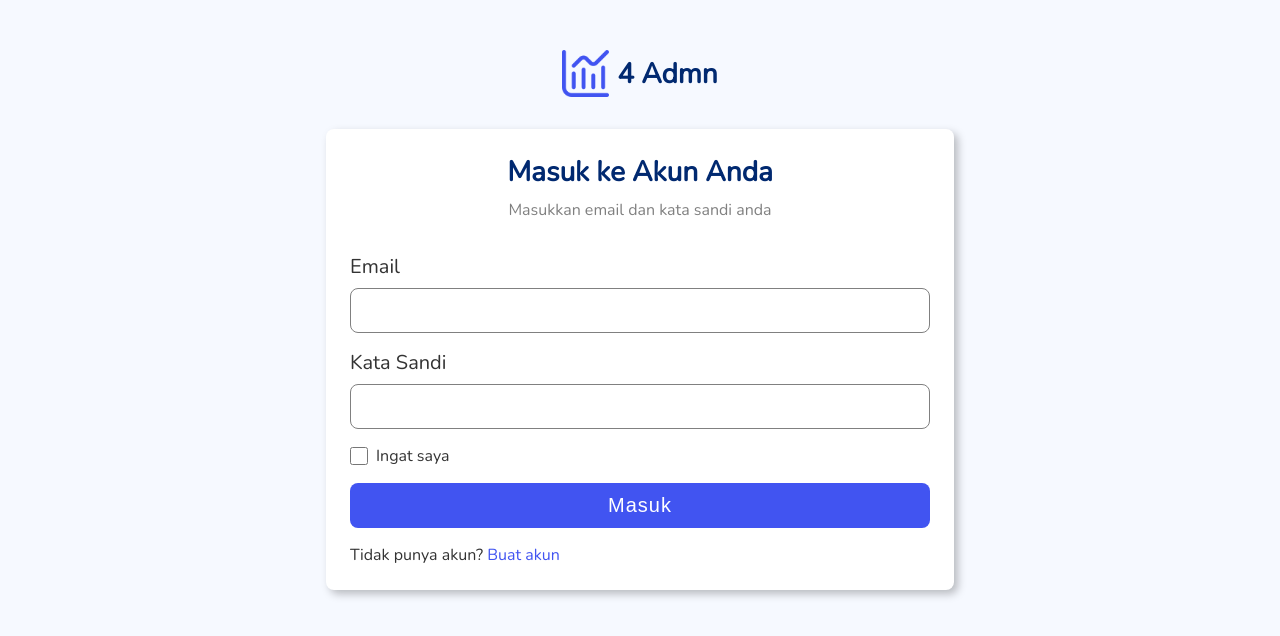
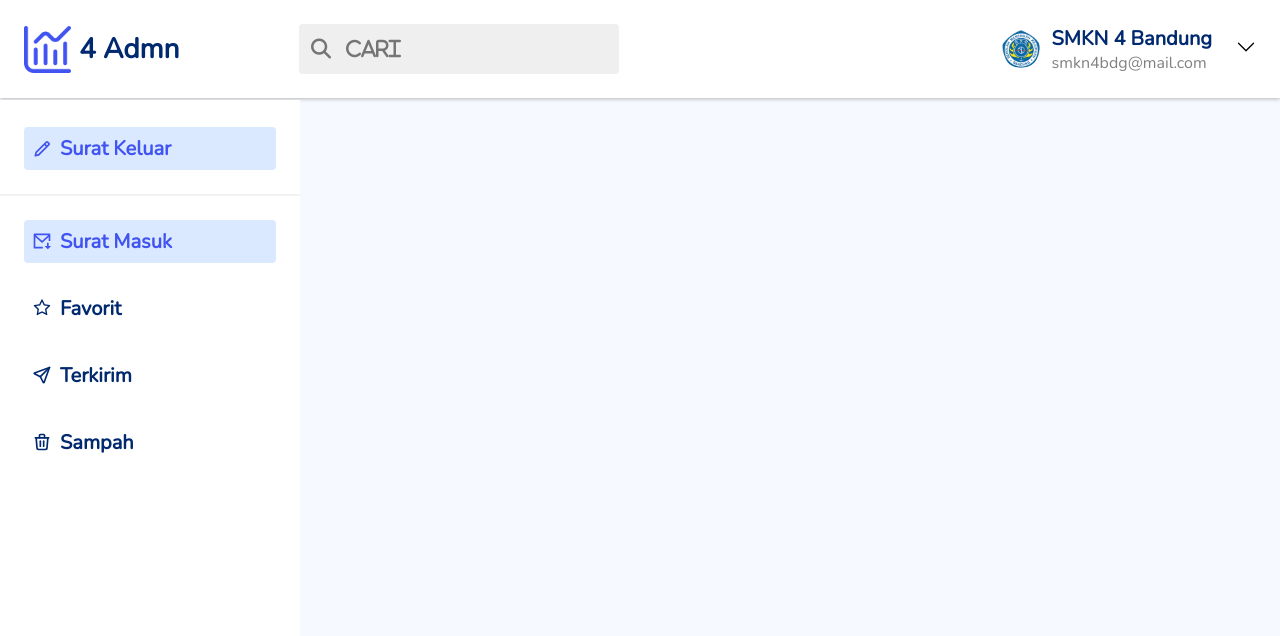
Before and after one commit to darrellrahan/4admn, a React (Create React App) app: page / in a window 1280 px wide. Shown: the top 636 px of the page. Built offline with nearby package versions, Linux system fonts and the light colour scheme.

Commit message:
add header and sidebar

```diff
--- a/package.json
+++ b/package.json
@@ -8,6 +8,7 @@
     "@testing-library/user-event": "^13.5.0",
     "react": "^18.2.0",
     "react-dom": "^18.2.0",
+    "react-icons": "^4.7.1",
     "react-router-dom": "^6.6.2",
     "react-scripts": "5.0.1",
     "web-vitals": "^2.1.4"
--- a/src/App.js
+++ b/src/App.js
@@ -1,5 +1,6 @@
 import React from "react";
 import { Route, Routes } from "react-router-dom";
+import Home from "./pages/Home";
 import Login from "./pages/Login";
 import NotFound from "./pages/NotFound";
 import Register from "./pages/Register";
@@ -10,7 +11,7 @@ function App() {
     <>
       <Routes>
         <Route path="/">
-          <Route index element={<Login />} />
+          <Route index element={<Home />} />
           <Route path="register" element={<Register />} />
           <Route path="login" element={<Login />} />
           <Route path="terms" element={<Terms />} />
--- /dev/null
+++ b/src/components/Header.jsx
@@ -0,0 +1,36 @@
+import React from "react";
+import Logo from "./Logo";
+import { BsChevronDown } from "react-icons/bs";
+import adminImg from "../assets/smkn4bdg.svg";
+
+const Header = () => {
+  return (
+    <header>
+      <div className="left-header">
+        <div className="logo-area">
+          <Logo />
+        </div>
+        <input
+          type="text"
+          className="placeholder-icon"
+          autoComplete="off"
+          placeholder="&#61442; &nbsp; Cari"
+        />
+      </div>
+      <div className="right-header">
+        <div className="admin-area">
+          <img src={adminImg} alt="img" />
+          <div>
+            <h4 className="regular-text">SMKN 4 Bandung</h4>
+            <p className="small-text">smkn4bdg@mail.com</p>
+          </div>
+        </div>
+        <button className="dropdown-btn">
+          <BsChevronDown />
+        </button>
+      </div>
+    </header>
+  );
+};
+
+export default Header;
--- /dev/null
+++ b/src/components/Sidebar.jsx
@@ -0,0 +1,29 @@
+import React from "react";
+import { sidebarData } from "../data";
+
+const Sidebar = () => {
+  return (
+    <nav className="sidebar-container">
+      <ul>
+        {sidebarData.map((e, i) => {
+          const { icon, text, url } = e;
+          return (
+            <li key={i}>
+              <a
+                href={url}
+                className={
+                  i === 0 || i === 1 ? "regular-text active" : "regular-text"
+                }
+              >
+                {icon} {text}
+              </a>
+              {i === 0 && <hr />}
+            </li>
+          );
+        })}
+      </ul>
+    </nav>
+  );
+};
+
+export default Sidebar;
--- /dev/null
+++ b/src/data.js
@@ -0,0 +1,27 @@
+import { BiPencil } from "react-icons/bi";
+import { RiMailDownloadLine } from "react-icons/ri";
+import { AiOutlineStar } from "react-icons/ai";
+import { TbSend, TbTrash } from "react-icons/tb";
+
+export const sidebarData = [
+  {
+    icon: <BiPencil />,
+    text: "Surat Keluar",
+  },
+  {
+    icon: <RiMailDownloadLine />,
+    text: "Surat Masuk",
+  },
+  {
+    icon: <AiOutlineStar />,
+    text: "Favorit",
+  },
+  {
+    icon: <TbSend />,
+    text: "Terkirim",
+  },
+  {
+    icon: <TbTrash />,
+    text: "Sampah",
+  },
+];
--- a/src/index.css
+++ b/src/index.css
@@ -1,4 +1,5 @@
 @import url("https://fonts.googleapis.com/css2?family=Nunito&display=swap");
+@import "//netdna.bootstrapcdn.com/font-awesome/3.0/css/font-awesome.css";
 
 /* Global */
 
@@ -72,7 +73,7 @@ input:not([type="checkbox"]) {
 .box {
   border-radius: 8px;
   background-color: #fff;
-  box-shadow: 4px 4px 8px rgba(0, 0, 0, 0.25);
+  box-shadow: 4px 4px 8px #b6b6b6;
   padding: 1.5rem;
   display: flex;
   gap: 2rem;
@@ -157,3 +158,106 @@ input:not([type="checkbox"]) {
   margin-top: 2rem;
   width: 1000px;
 }
+
+/* Header */
+
+header {
+  background-color: #fff;
+  padding: 1.5rem;
+  display: flex;
+  align-items: center;
+  justify-content: space-between;
+  box-shadow: 0px 1px 4px #b6b6b6;
+  z-index: 1000;
+}
+
+.left-header,
+.right-header,
+.admin-area {
+  display: flex;
+  align-items: center;
+}
+
+.left-header .logo-area {
+  width: 275px;
+}
+
+.left-header input {
+  width: 320px;
+  height: 50px;
+  padding-left: 0.75rem;
+  font-size: 20px;
+  background-color: #efefef;
+  border-radius: 4px;
+  border: none;
+}
+
+.placeholder-icon::-webkit-input-placeholder {
+  font-family: FontAwesome;
+}
+
+.right-header {
+  gap: 1.5rem;
+}
+
+.admin-area {
+  gap: 0.75rem;
+}
+
+.admin-area h4 {
+  color: #012970;
+}
+
+.dropdown-btn {
+  background-color: transparent;
+  border: none;
+  font-size: 20px;
+  transition: all 0.3s linear;
+}
+
+.dropdown-btn:hover {
+  opacity: 0.5;
+  cursor: pointer;
+}
+
+/* Sidebar */
+
+.sidebar-container {
+  width: fit-content;
+  background-color: #fff;
+  padding: 0.2rem 0;
+  position: absolute;
+  top: 100px;
+  left: 0;
+  bottom: 0;
+}
+
+.sidebar-container li {
+  width: 300px;
+}
+
+.sidebar-container a {
+  color: #012970;
+  margin: 1.5rem;
+  padding: 0.5rem;
+  display: flex;
+  align-items: center;
+  gap: 0.5rem;
+  font-weight: 600;
+  transition: all 0.3s linear;
+}
+
+.sidebar-container hr {
+  margin: 1rem 0;
+  height: 0.1rem;
+  border: none;
+  background-color: rgba(0, 0, 0, 0.05);
+}
+
+.sidebar-container .active,
+.sidebar-container a:hover {
+  background-color: #dae9ff;
+  border-radius: 4px;
+  color: #4154f1;
+  cursor: pointer;
+}
--- /dev/null
+++ b/src/pages/Home.jsx
@@ -0,0 +1,14 @@
+import React from "react";
+import Header from "../components/Header";
+import Sidebar from "../components/Sidebar";
+
+const Home = () => {
+  return (
+    <>
+      <Header />
+      <Sidebar />
+    </>
+  );
+};
+
+export default Home;
```
Also changed, not shown: src/assets/smkn4bdg.svg (added), 1 other file (tests, documents, lock files or other folders).
